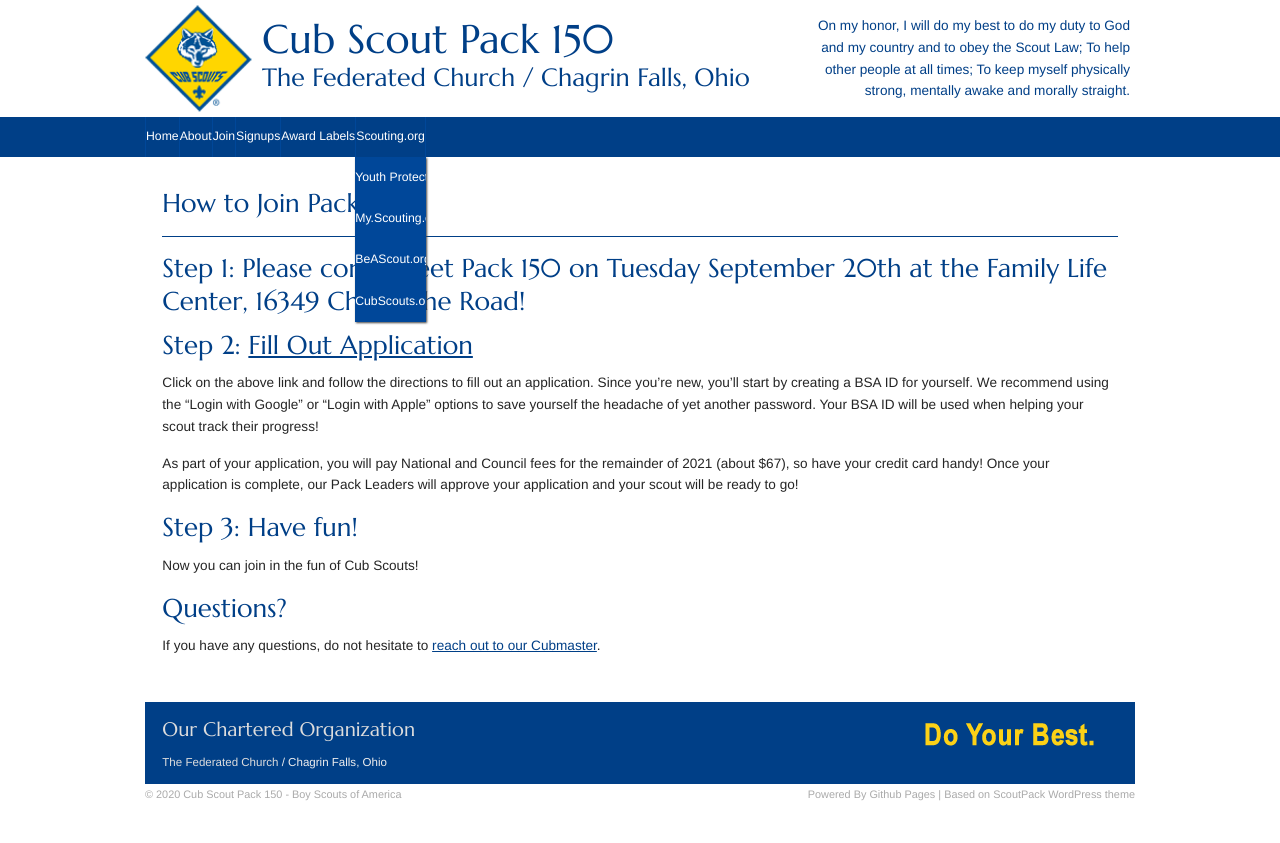
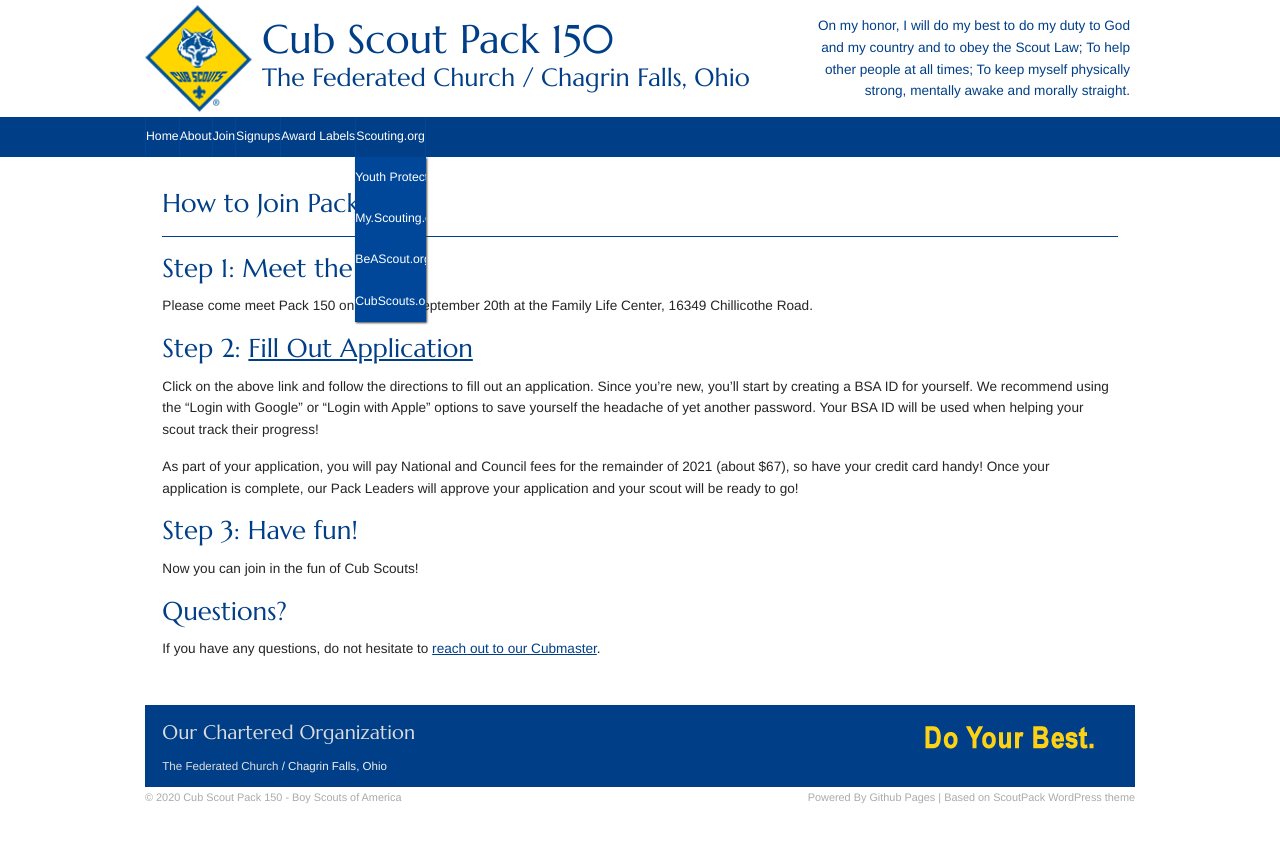
Before and after one commit to Pack150/Pack150.github.io, a Jekyll site: the page built from join.md, in a window 1280 px wide. Shown: the top 843 px of the page. Built offline with Jekyll 4.4.1, drawn with Linux system fonts in a browser that asks for light colours; nearby versions of some CDN libraries; library files that are not in the unit come from our copies.

Commit message:
Update join.md

```diff
--- a/join.md
+++ b/join.md
@@ -9,7 +9,8 @@
 ---
 
 ************
-## Step 1: Please come meet Pack 150 on Tuesday September 20th at the Family Life Center, 16349 Chillicothe Road!
+## Step 1: Meet the Pack!
+Please come meet Pack 150 on Tuesday September 20th at the Family Life Center, 16349 Chillicothe Road.
 
 ## Step 2: [Fill Out Application](https://my.scouting.org/VES/OnlineReg/1.0.0/?&tu=UF-MB-440paa0150)
 Click on the above link and follow the directions to fill out an application. Since you're new, you'll start by creating a BSA ID for yourself. We recommend using the "Login with Google" or "Login with Apple" options to save yourself the headache of yet another password. Your BSA ID will be used when helping your scout track their progress!
```
